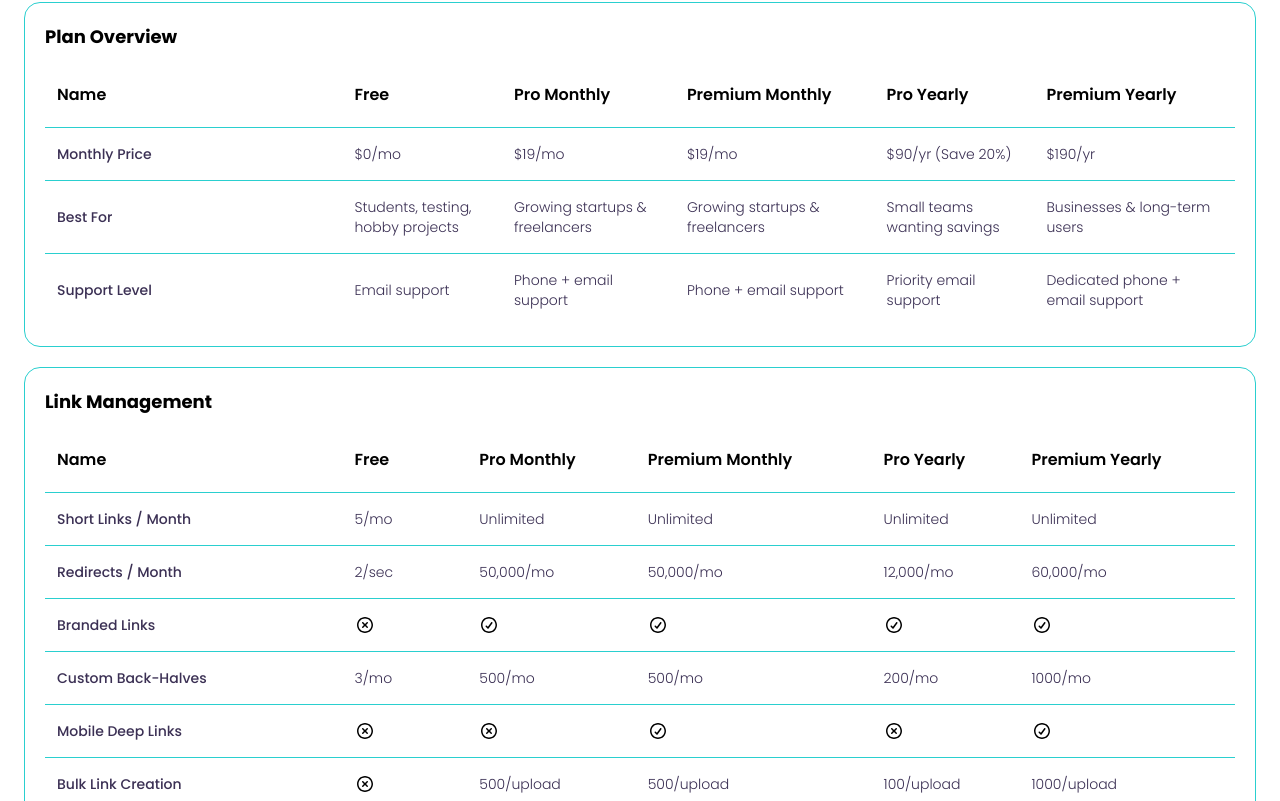
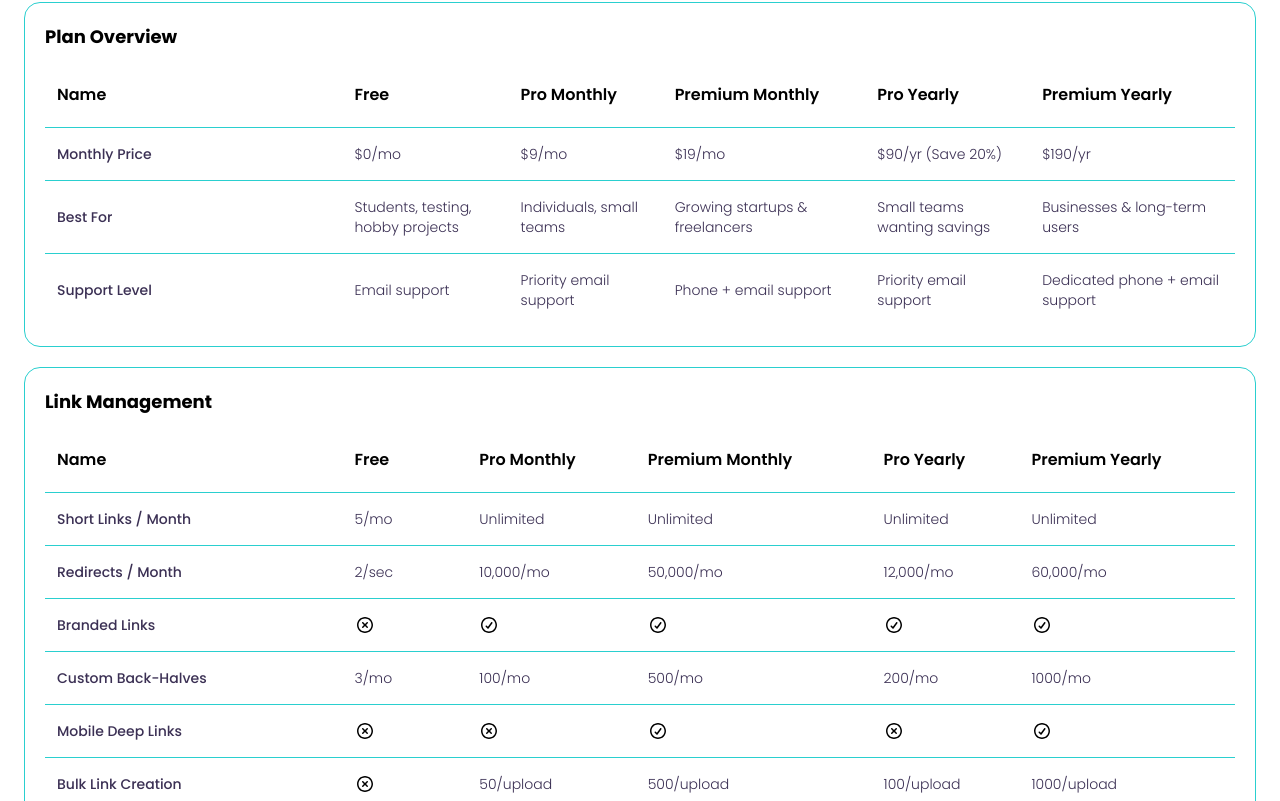
Before and after one commit to ayezabashir/URL-shortening-API-landing-page, a React (Vite) app: page /pricing in a window 1280 px wide. Shown: the part 839-1640 px from the top of the page. Built offline with nearby package versions, Linux system fonts and the light colour scheme.

Commit message:
conditional rendering

```diff
--- a/src/components/PlansComparisonTable.jsx
+++ b/src/components/PlansComparisonTable.jsx
@@ -4,6 +4,15 @@ const PlansComparisonTable = ({ t_heading, t_features }) => {
     const iconMap = {
         unincluded: falseicon,
         included: checkicon
+    }
+    const renderValue = (value) => {
+        if (value === "unincluded") {
+            return <img src={iconMap.unincluded} className="w-5" alt="unincluded" />
+        } else if (value === "included") {
+            return <img src={iconMap.included} className="w-5" alt="included" />
+        } else {
+            return value
+        }
     }
     return (
         <div className="my-5 border border-blue rounded-2xl p-5 w-full overflow-x-auto">
@@ -23,43 +32,34 @@ const PlansComparisonTable = ({ t_heading, t_features }) => {
                     {
                         t_features.map((feature, index) => {
                             const isLast = index === t_features.length - 1;
+                            const borderClass = isLast ? "border-0" : "border-b border-blue";
                             return <tr key={index} >
-                                <td className={`w-[25%] text-sm text-purple py-4 font-medium ${isLast ? "border-0" : "border-b border-blue"}`}>
+                                <td className={`w-[25%] text-sm text-purple py-4 font-medium ${borderClass}`}>
                                     {feature.name}
                                 </td>
-                                <td className={`text-sm text-purple py-4 font-light ${isLast ? "border-0" : "border-b border-blue"}`}>
+                                <td className={`text-sm text-purple py-4 font-light ${borderClass}`}>
                                     {
-                                        feature.free === "unincluded" ? <img src={iconMap.unincluded} alt="unincluded" className="w-5" /> :
-                                            feature.free === "included" ? <img src={iconMap.included} alt="included" className="w-5" /> :
-                                                feature.free
+                                        renderValue(feature.free)
                                     }
                                 </td>
-                                <td className={`text-sm text-purple py-4 font-light ${isLast ? "border-0" : "border-b border-blue"}`}>
+                                <td className={`text-sm text-purple py-4 font-light ${borderClass}`}>
                                     {
-                                        feature.pro_Monthly === "unincluded" ? <img src={iconMap.unincluded} alt="unincluded" className="w-5" /> :
-                                            feature.pro_Monthly === "included" ? <img src={iconMap.included} alt="included" className="w-5" /> :
-                                                feature.premium_Monthly
+                                        renderValue(feature.pro_Monthly)
                                     }
                                 </td>
-                                <td className={`text-sm text-purple py-4 font-light ${isLast ? "border-0" : "border-b border-blue"}`}>
+                                <td className={`text-sm text-purple py-4 font-light ${borderClass}`}>
                                     {
-                                        feature.premium_Monthly === "unincluded" ? <img src={iconMap.unincluded} alt="unincluded" className="w-5" /> :
-                                            feature.premium_Monthly === "included" ? <img src={iconMap.included} alt="included" className="w-5" /> :
-                                                feature.premium_Monthly
+                                        renderValue(feature.premium_Monthly)
                                     }
                                 </td>
-                                <td className={`text-sm text-purple py-4 font-light ${isLast ? "border-0" : "border-b border-blue"}`}>
+                                <td className={`text-sm text-purple py-4 font-light ${borderClass}`}>
                                     {
-                                        feature.pro_Yearly === "unincluded" ? <img src={iconMap.unincluded} alt="unincluded" className="w-5" /> :
-                                            feature.pro_Yearly === "included" ? <img src={iconMap.included} alt="included" className="w-5" /> :
-                                                feature.pro_Yearly
+                                        renderValue(feature.pro_Yearly)
                                     }
                                 </td>
-                                <td className={`text-sm text-purple py-4 font-light ${isLast ? "border-0" : "border-b border-blue"}`}>
+                                <td className={`text-sm text-purple py-4 font-light ${borderClass}`}>
                                     {
-                                        feature.premium_Yearly === "unincluded" ? <img src={iconMap.unincluded} alt="unincluded" className="w-5" /> :
-                                            feature.premium_Yearly === "included" ? <img src={iconMap.included} alt="included" className="w-5" /> :
-                                                feature.premium_Yearly
+                                        renderValue(feature.premium_Yearly)
                                     }
                                 </td>
                             </tr>
```
